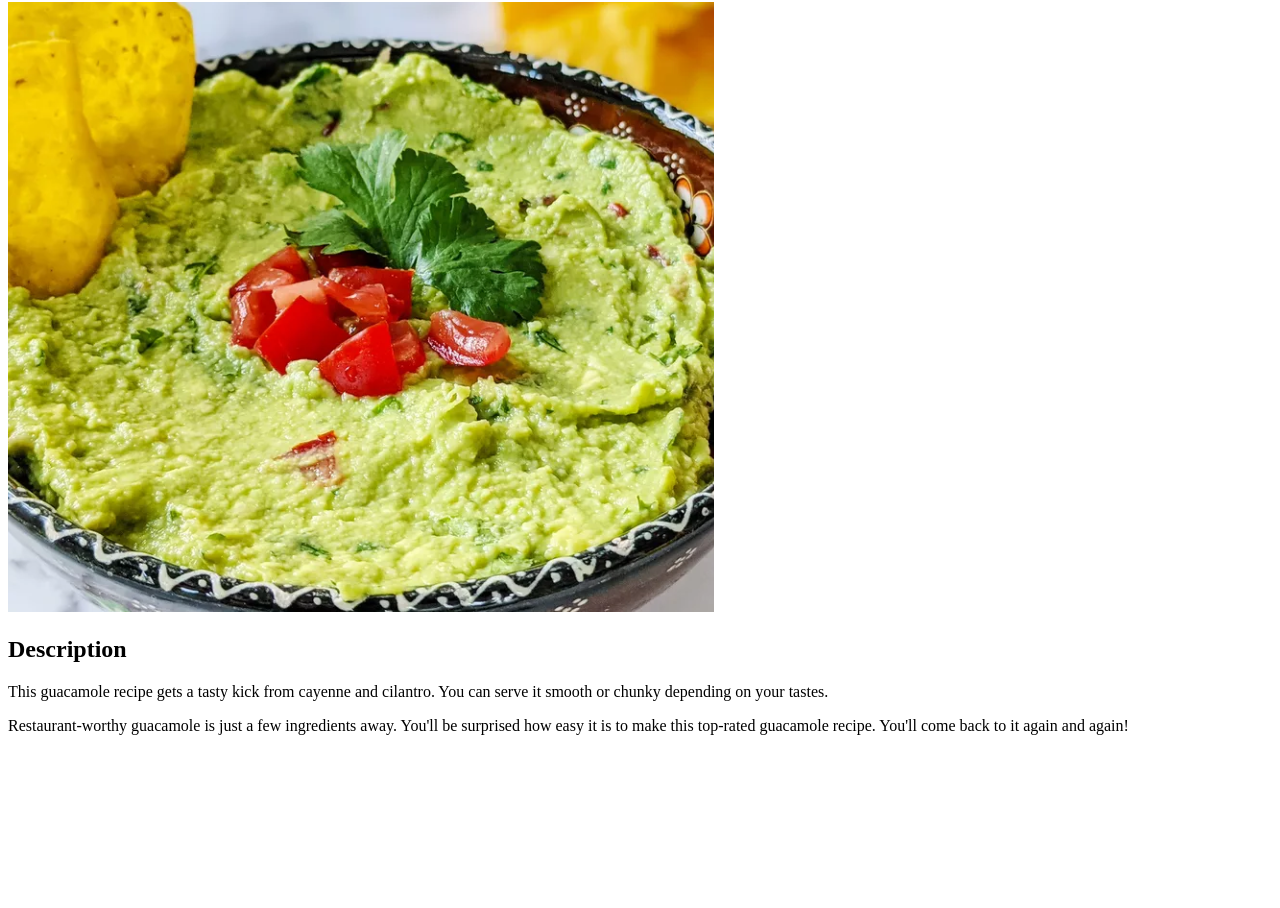
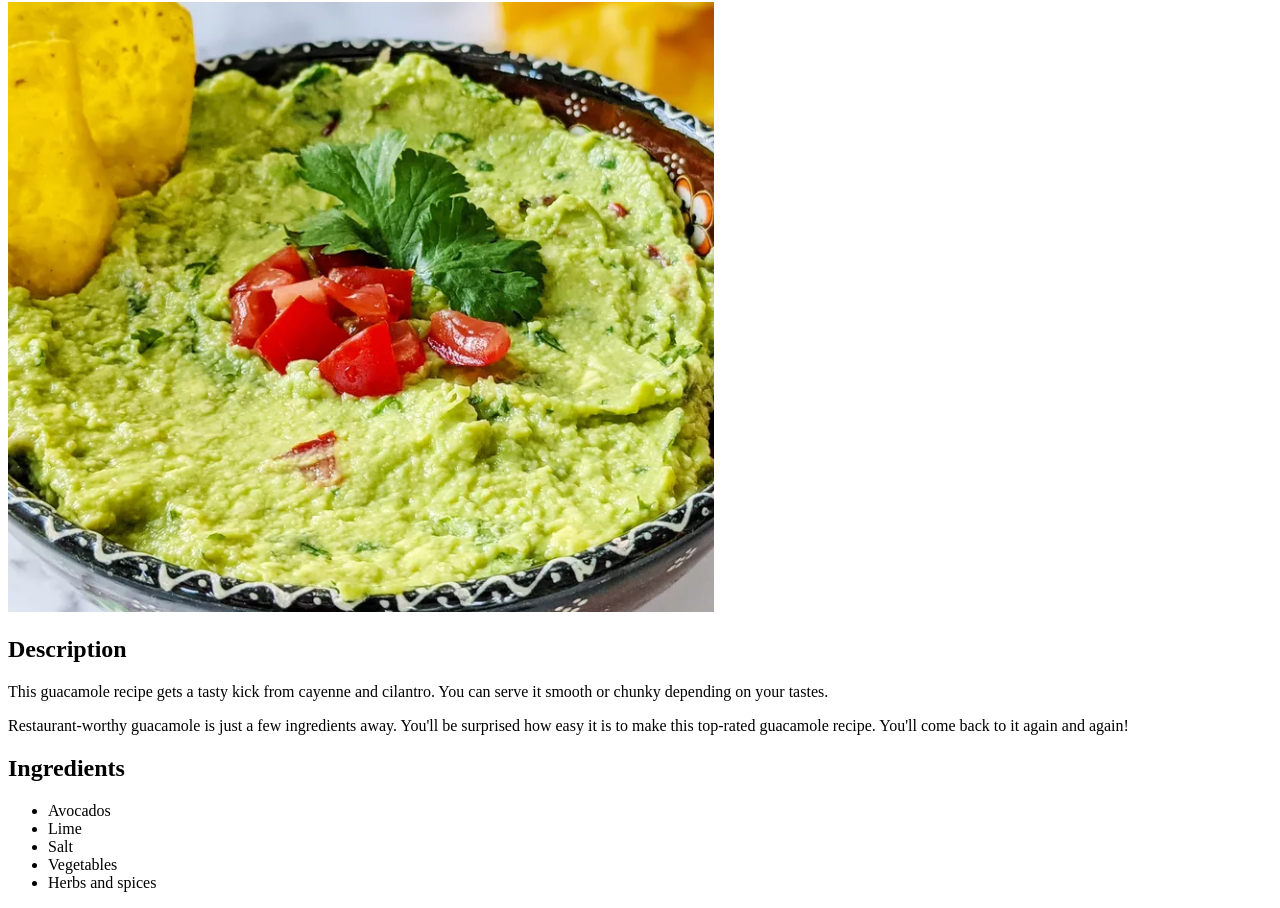
Before and after one commit to jjlai-hub/odin-recipes, a plain HTML site: page recipes/Guacamole.html in a window 1280 px wide. Shown: the part 78-986 px from the top of the page. Before the commit the page ends 829 px from the top, so only its background shows below. Drawn offline with Linux system fonts and the light colour scheme.

Commit message:
Add recipe's ingredient

```diff
--- a/recipes/Guacamole.html
+++ b/recipes/Guacamole.html
@@ -11,5 +11,13 @@
         <h2>Description</h2>
         <p>This guacamole recipe gets a tasty kick from cayenne and cilantro. You can serve it smooth or chunky depending on your tastes.</p>
         <p>Restaurant-worthy guacamole is just a few ingredients away. You'll be surprised how easy it is to make this top-rated guacamole recipe. You'll come back to it again and again!</p>
+        <h2>Ingredients</h2>
+        <ul>
+            <li>Avocados</li>
+            <li>Lime</li>
+            <li>Salt</li>
+            <li>Vegetables</li>
+            <li>Herbs and spices</li>
+        </ul>
     </body>
 </html>
```
